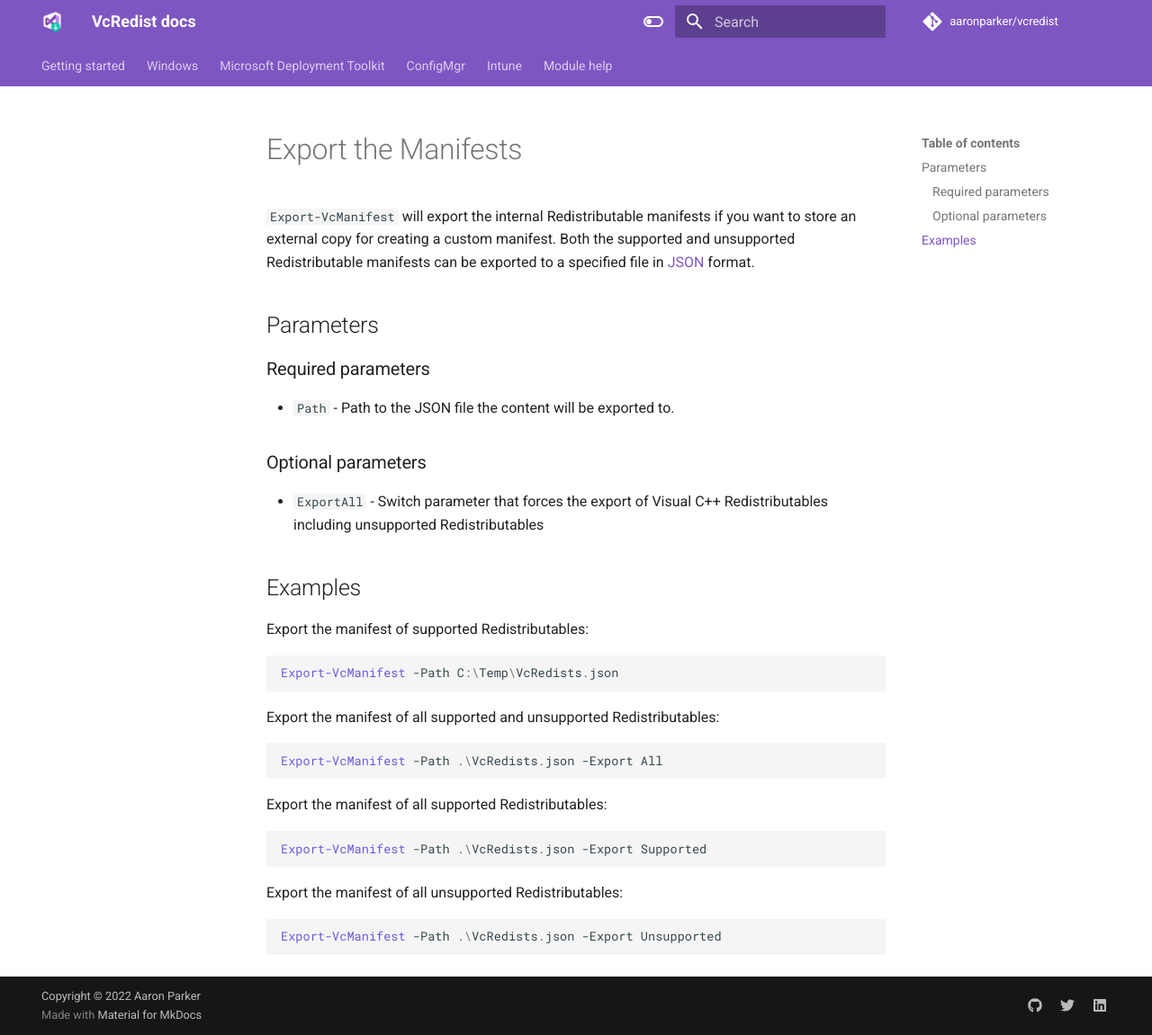
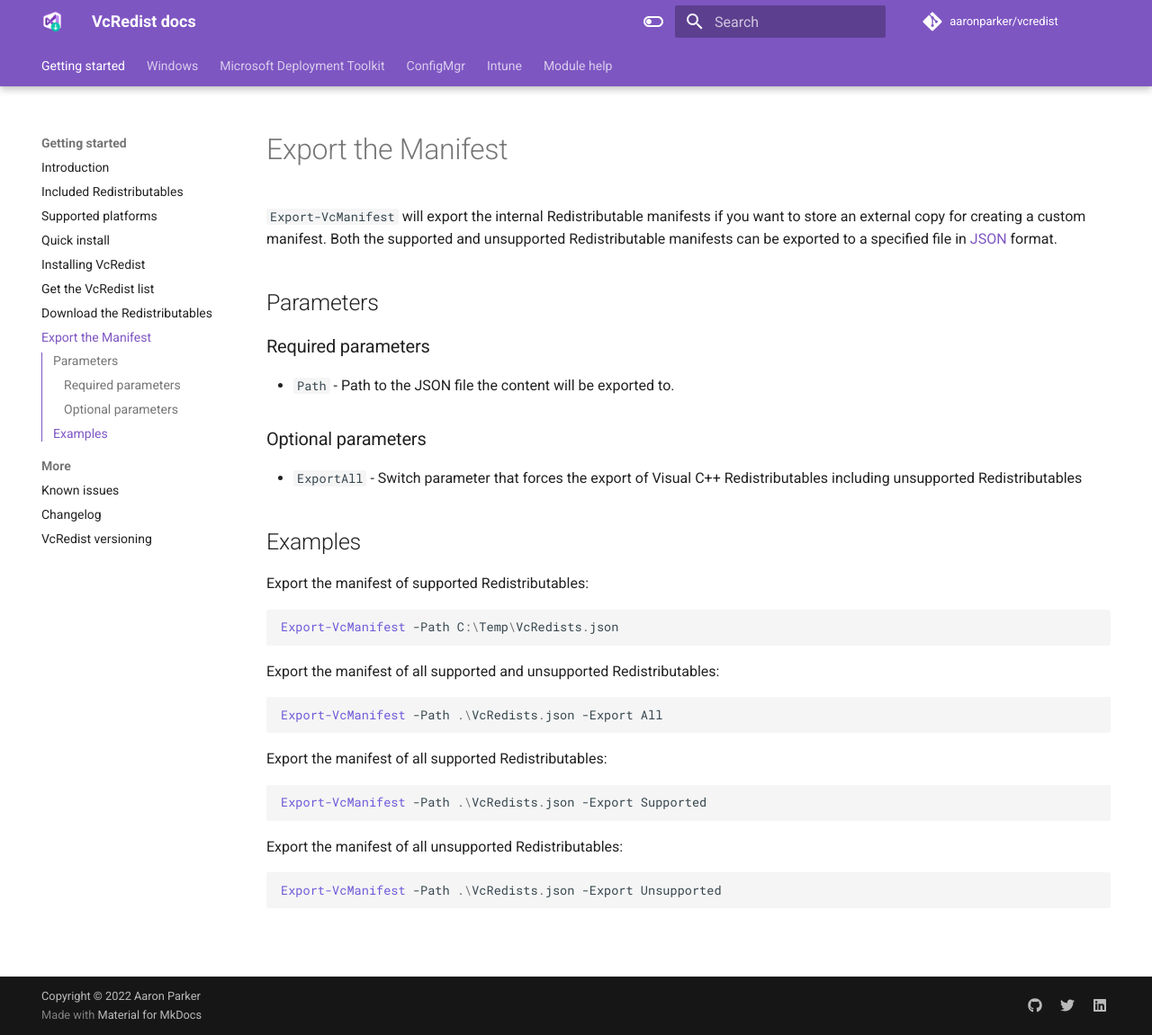
Before and after one commit to aaronparker/vcredist, an MkDocs documentation site: the page built from docs/export-vcmanifest.md, in a window 1280 px wide and 1151 px high. Shown: the whole window at 90% size. Built offline with MkDocs 1.6.1 and Material for MkDocs 9.7.7, drawn with Linux system fonts in a browser that asks for light colours; comment, search, counter and statistics services are not loaded.

Commit message:
Add `export-vcmanifest.md` back to TOC; Update TOC

```diff
--- a/docs/export-vcmanifest.md
+++ b/docs/export-vcmanifest.md
@@ -1,4 +1,4 @@
-# Export the Manifests
+# Export the Manifest
 
 `Export-VcManifest` will export the internal Redistributable manifests if you want to store an external copy for creating a custom manifest. Both the supported and unsupported Redistributable manifests can be exported to a specified file in [JSON](https://www.json.org/) format.
 
--- a/mkdocs.yml
+++ b/mkdocs.yml
@@ -28,9 +28,12 @@
   # Default values, taken from mkdocs_theme.yml
   language: en
   features:
-    # - navigation.instant
+    - navigation.instant
+    - navigation.tracking
     - navigation.sections
     - navigation.tabs
+    - navigation.tabs.sticky
+    - toc.integrate
   palette:
     - scheme: default
       primary: deep purple
@@ -122,7 +125,7 @@
     - Installing VcRedist: install.md
     - Get the VcRedist list: get-vclist.md
     - Download the Redistributables: save-vcredist.md
-#    - Export the Manifests: export-vcmanifest.md
+    - Export the Manifest: export-vcmanifest.md
     - More:
       - Known issues: issues.md
       - Changelog: changelog.md
```
